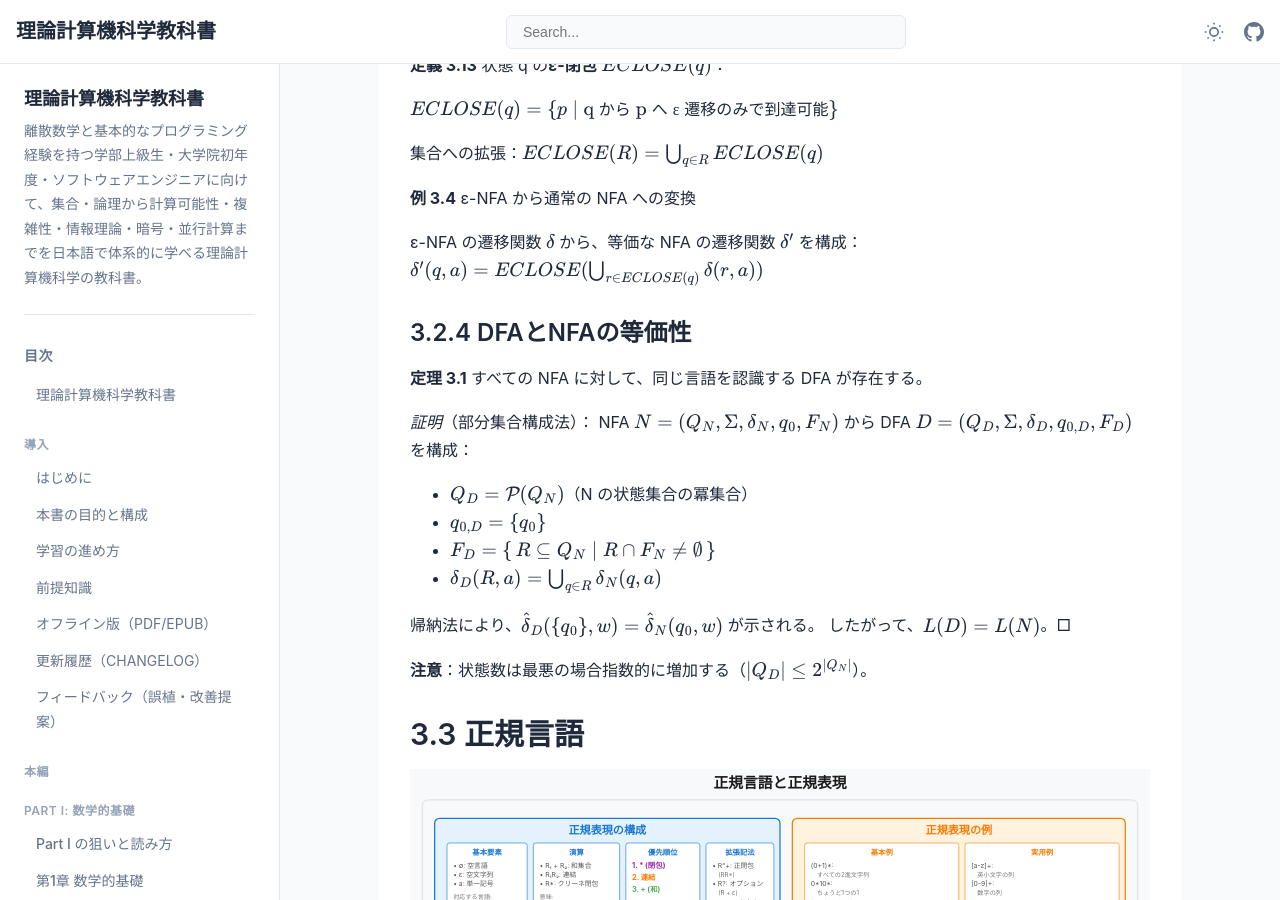
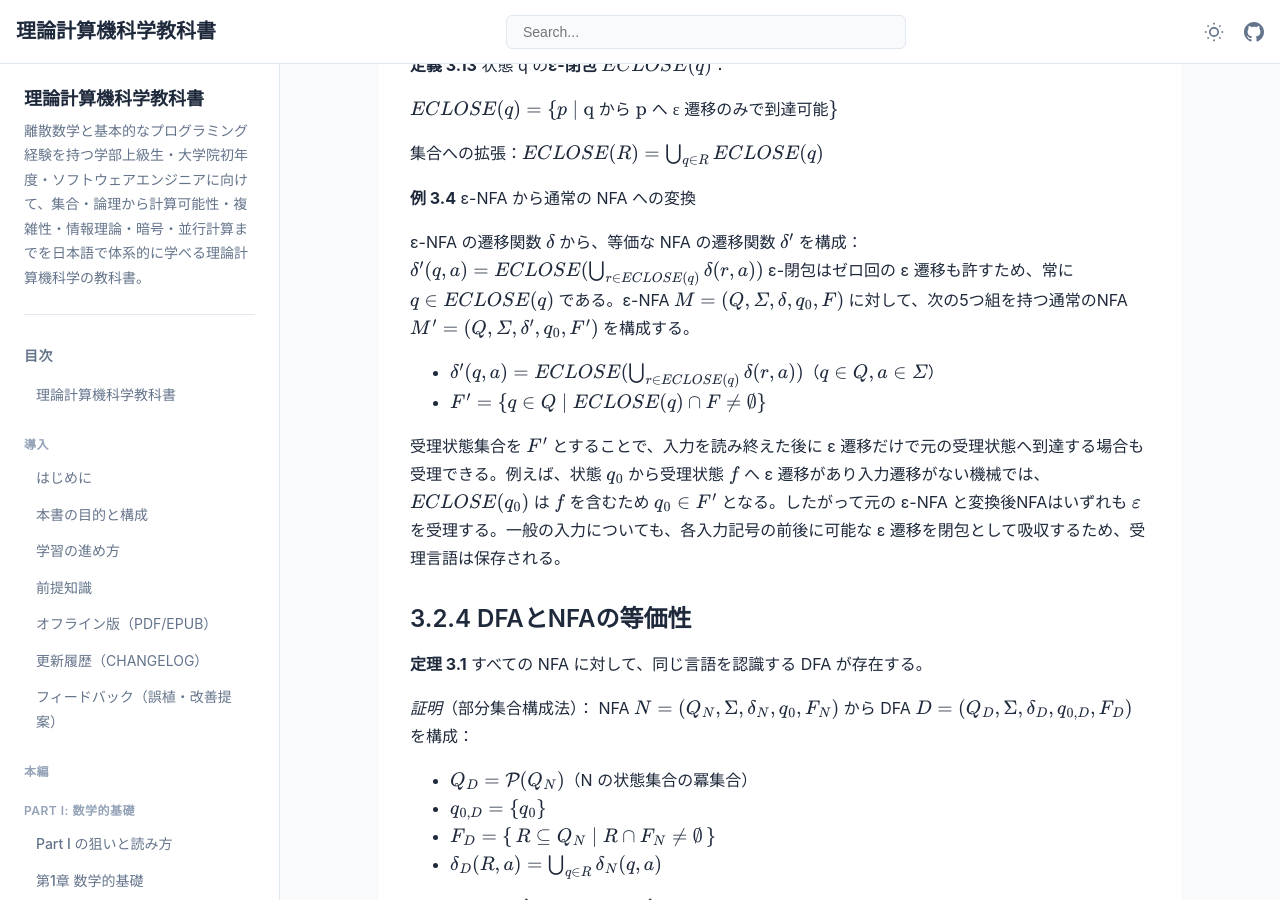
Before and after one commit to itdojp/theoretical-computer-science-textbook, a Jekyll site: the page built from docs/chapter-3/index.md, in a window 1280 px wide and 900 px high, scrolled down 7932 px. Built offline with Jekyll 4.4.1, drawn with Linux system fonts in a browser that asks for light colours.

Commit message:
Complete epsilon-NFA to NFA conversion (#410)
* Align TM model and complexity definitions

* Refresh generated search index

* Use lint-compatible alphabet cardinality notation

* Address review feedback on formal notation

* Normalize theorem math delimiters

* Regenerate documentation index

* Complete epsilon-NFA to NFA conversion

* Use lint-compatible transformed transition notation

* Normalize accepting set prime notation

* Normalize transformed automaton prime notation

* Fix recursion theorem math delimiter

* Trigger CI for final review corrections

```diff
--- a/docs/chapter-3/index.md
+++ b/docs/chapter-3/index.md
@@ -252,6 +252,12 @@ M が認識する言語：\\(L(M) = \\{w \in \Sigma^{\ast} \mid \hat{\delta}(q_0
 
 ε-NFA の遷移関数 \\(\\delta\\) から、等価な NFA の遷移関数 \\(\\delta^{\\prime}\\) を構成：
 \\(\\delta^{\\prime}(q, a) = ECLOSE(\\bigcup_{r \\in ECLOSE(q)} \\delta(r, a))\\)
+ε-閉包はゼロ回の ε 遷移も許すため、常に \\(q \\in ECLOSE(q)\\) である。ε-NFA \\(M=(Q,Σ,δ,q_0,F)\\) に対して、次の5つ組を持つ通常のNFA \\(M^{\\prime}=(Q,Σ,δ^{\prime},q_0,F^{\\prime})\\) を構成する。
+
+- \\(δ^{\prime}(q,a)=ECLOSE(\\bigcup_{r \\in ECLOSE(q)}δ(r,a))\\)（\\(q \\in Q, a \\in Σ\\)）
+- \\(F^{\\prime}=\\{q \\in Q \\mid ECLOSE(q) \\cap F \\ne \\emptyset\\}\\)
+
+受理状態集合を \\(F^{\\prime}\\) とすることで、入力を読み終えた後に ε 遷移だけで元の受理状態へ到達する場合も受理できる。例えば、状態 \\(q_0\\) から受理状態 \\(f\\) へ ε 遷移があり入力遷移がない機械では、\\(ECLOSE(q_0)\\) は \\(f\\) を含むため \\(q_0 \\in F^{\\prime}\\) となる。したがって元の ε-NFA と変換後NFAはいずれも \\(ε\\) を受理する。一般の入力についても、各入力記号の前後に可能な ε 遷移を閉包として吸収するため、受理言語は保存される。
 
 ### 3.2.4 DFAとNFAの等価性
 
```
Also changed, not shown: src/chapter-3/index.md (+6 -0 lines).
